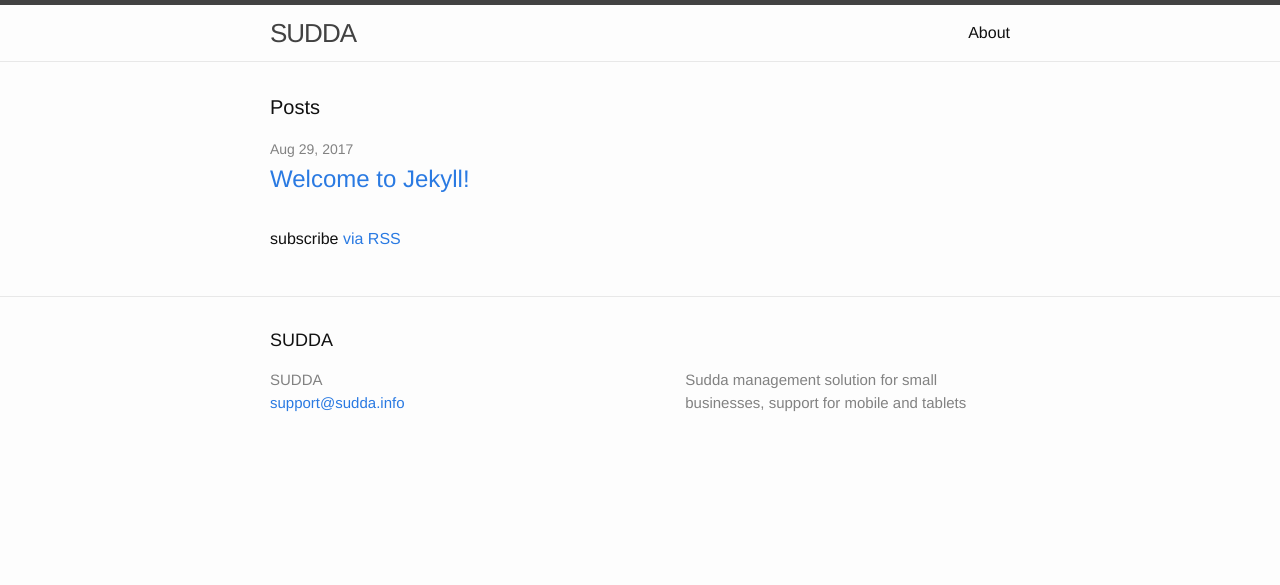
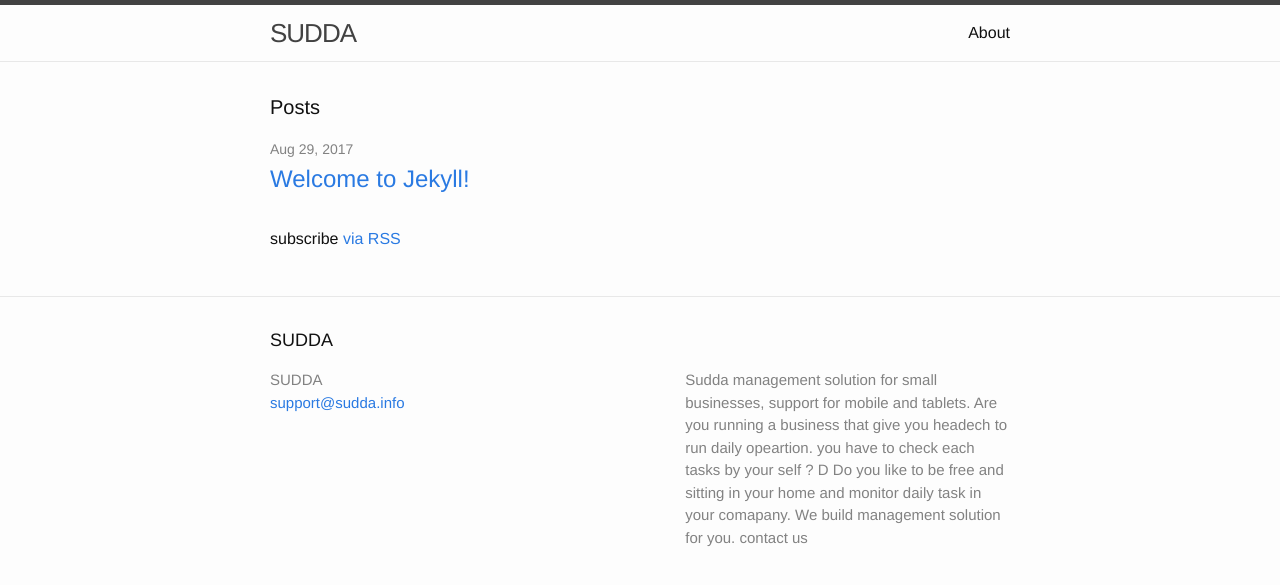
Before and after one commit to leo300/leo300.github.io, a Jekyll site: the page built from index.html, in a window 1280 px wide. Shown: the top 585 px of the page. Built offline with Jekyll 4.4.1, drawn with Linux system fonts in a browser that asks for light colours.

Commit message:
Update _config.yml

```diff
--- a/_config.yml
+++ b/_config.yml
@@ -9,7 +9,10 @@
 title: SUDDA
 email: support@sudda.info
 description: > # this means to ignore newlines until "baseurl:"
-  Sudda management solution for small businesses, support for mobile and tablets
+  Sudda management solution for small businesses, support for mobile and tablets.
+
+  Are you running a business that give you headech to run daily opeartion. you have to check each tasks by your self ? D
+  Do you like to be free and sitting in your home and monitor daily task in your comapany. We build management solution for you. contact us
 
 url: "http://sudda.info" # the base hostname & protocol for your site
 # twitter_username: sudda
```
